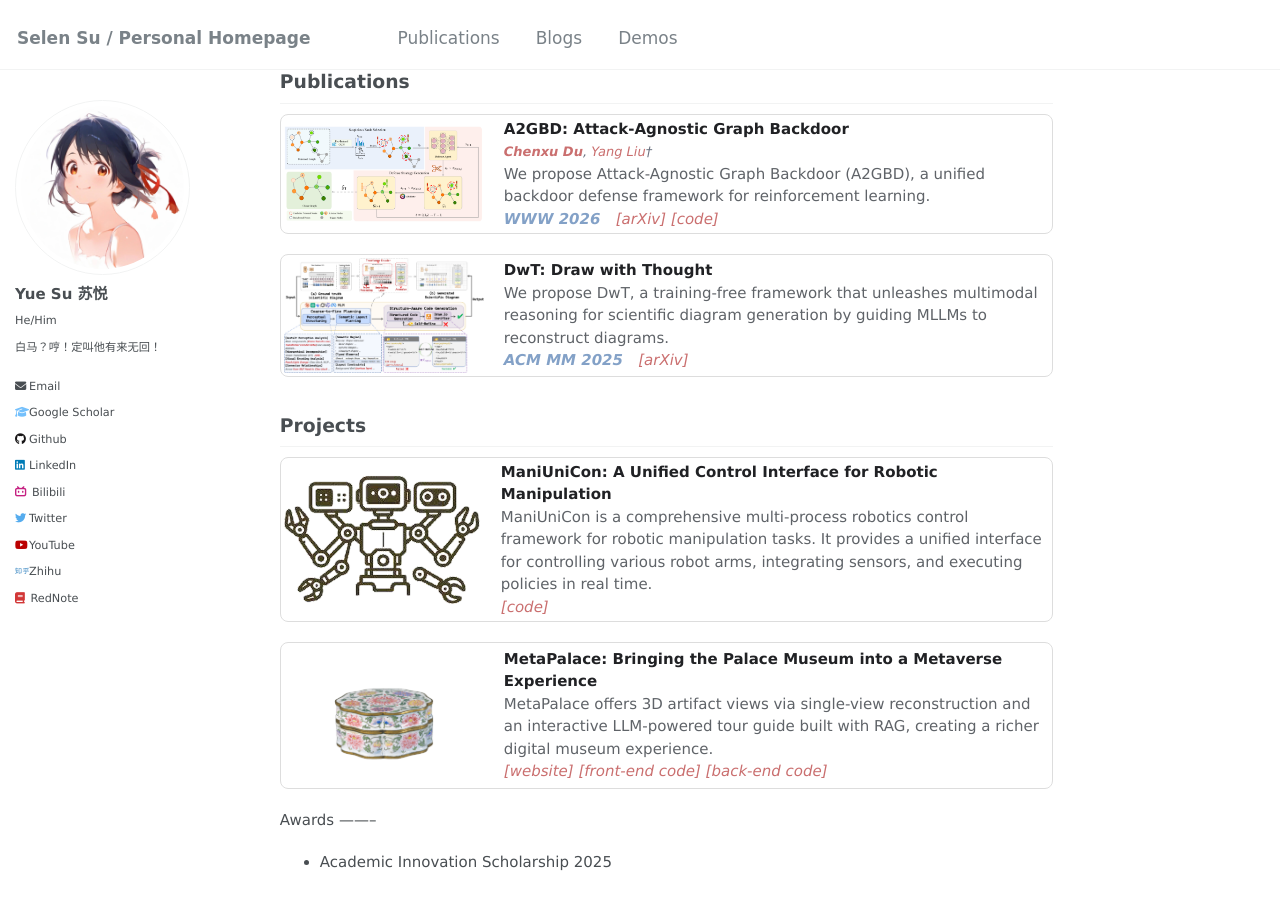
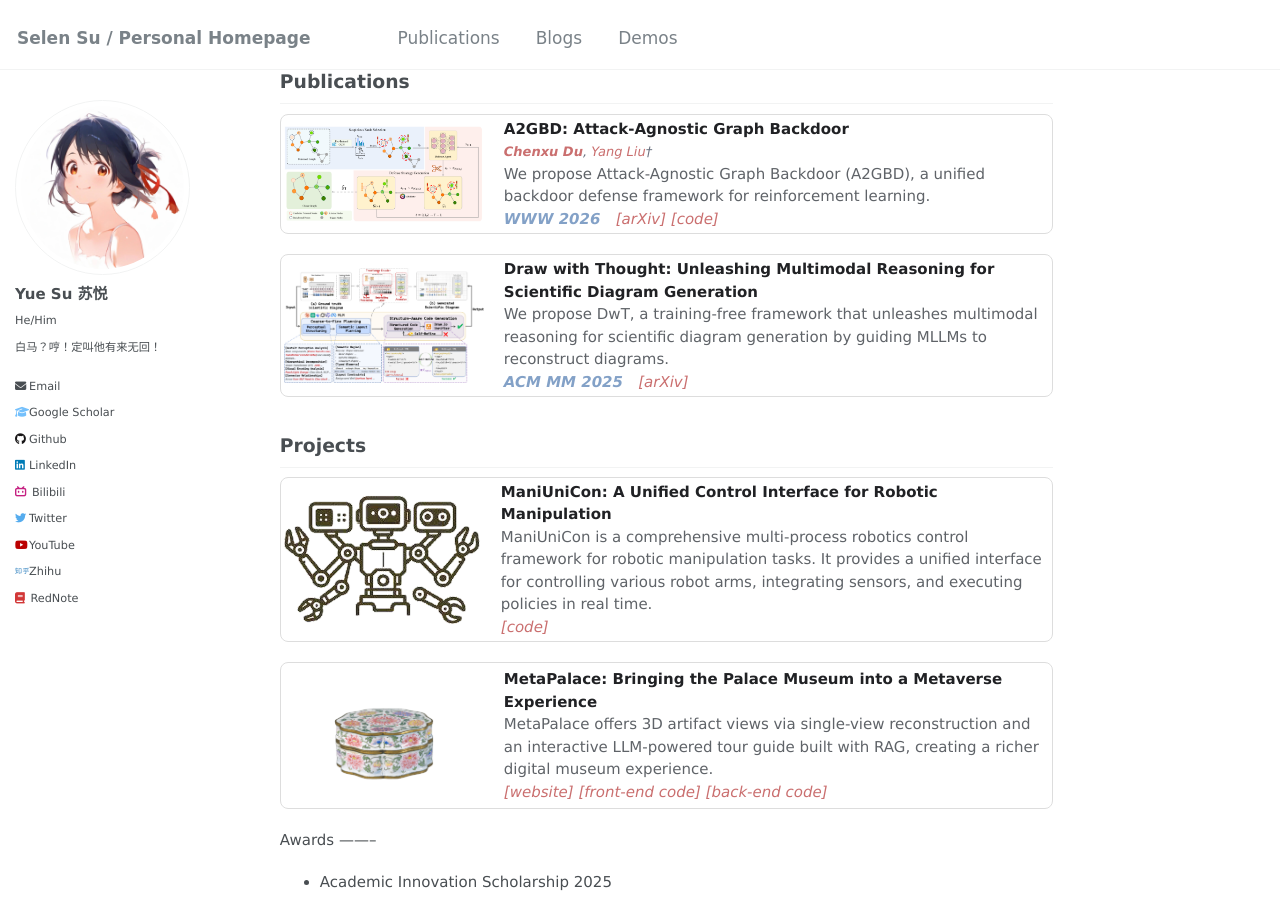
Before and after one commit to Dcx-swjtu/Dcx-swjtu, a Jekyll site: the page built from _pages/about.md, in a window 1280 px wide and 900 px high, scrolled down 899 px. Built offline with Jekyll 4.4.1, drawn with Linux system fonts in a browser that asks for light colours; some web fonts are replaced.

Commit message:
Update about.md

```diff
--- a/_pages/about.md
+++ b/_pages/about.md
@@ -252,7 +252,7 @@ Publications
   <div style="display: flex; align-items: center;">
     <img src="images/mm.png" alt="ACM MM 2025" width="200" height="100" style="margin-right: 20px;">
     <div>
-      <strong>DwT: Draw with Thought</strong><br>
+      <strong>Draw with Thought: Unleashing Multimodal Reasoning for Scientific Diagram Generation</strong><br>
       We propose DwT, a training-free framework that unleashes multimodal reasoning for scientific diagram generation by guiding MLLMs to reconstruct diagrams.<br>
       <b><i style="color:#83a1c7;">ACM MM 2025 &nbsp;</i></b>
       <a href="https://arxiv.org/html/2504.09479v2"><em>[arXiv]</em></a>
```
